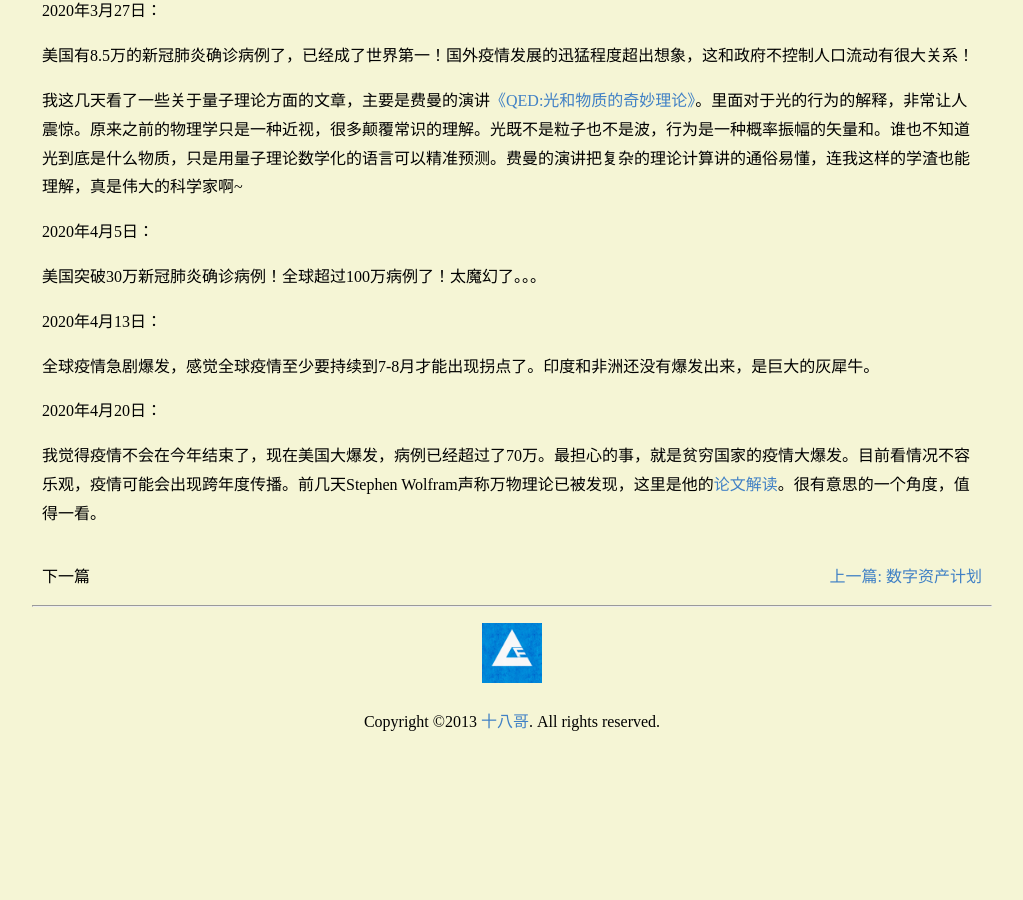
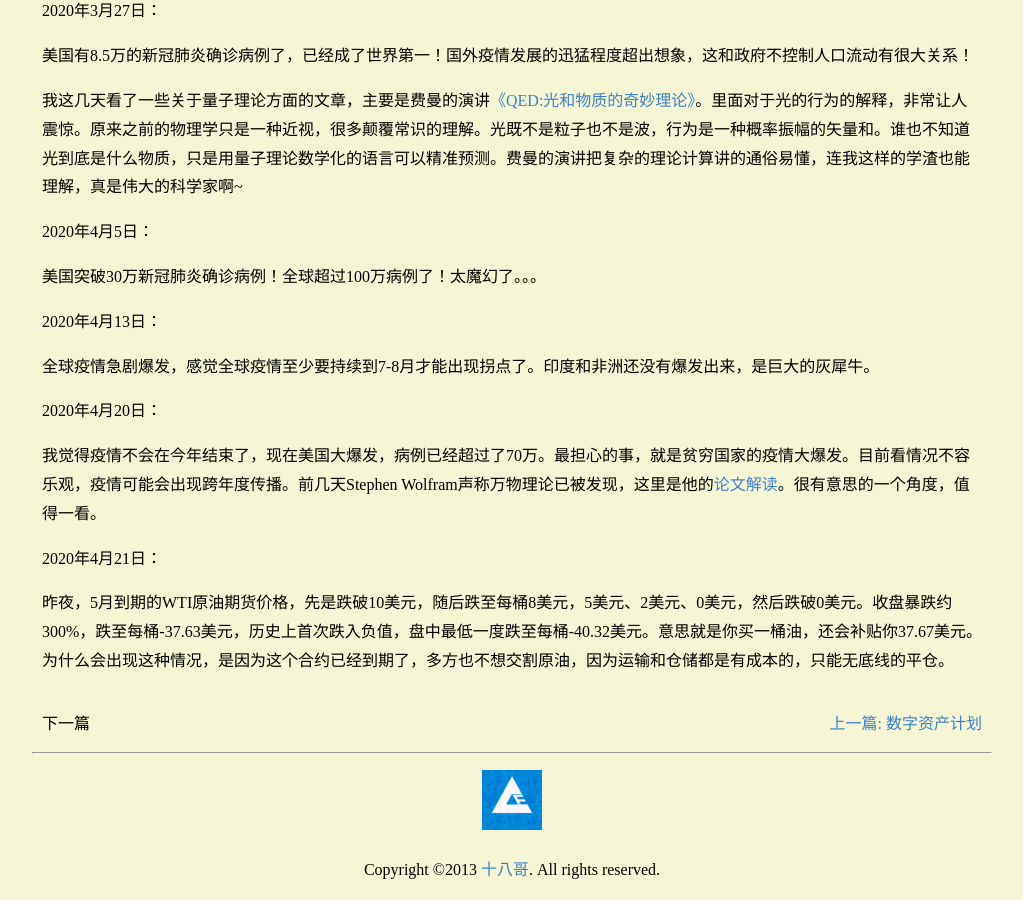
Before and after one commit to cforth/blog, a Jekyll site: the page built from _posts/2020-2-26-record.md, in a window 1280 px wide and 900 px high, scrolled down 1533 px. Shown: the whole window, without its empty margins (128-1151 px from the left). Built offline with Jekyll 4.4.1, drawn with Linux system fonts in a browser that asks for light colours; comment, search, counter and statistics services are not loaded; before the commit the page ends 2286 px from its top, so only the background shows below that.

Commit message:
Update 2020-2-26-record.md

```diff
--- a/_posts/2020-2-26-record.md
+++ b/_posts/2020-2-26-record.md
@@ -66,3 +66,7 @@ tags: [Thinking]
 2020年4月20日：
 
 我觉得疫情不会在今年结束了，现在美国大爆发，病例已经超过了70万。最担心的事，就是贫穷国家的疫情大爆发。目前看情况不容乐观，疫情可能会出现跨年度传播。前几天Stephen Wolfram声称万物理论已被发现，这里是他的[论文解读](https://www.zhihu.com/question/387862824)。很有意思的一个角度，值得一看。
+
+2020年4月21日：
+
+昨夜，5月到期的WTI原油期货价格，先是跌破10美元，随后跌至每桶8美元，5美元、2美元、0美元，然后跌破0美元。收盘暴跌约300%，跌至每桶-37.63美元，历史上首次跌入负值，盘中最低一度跌至每桶-40.32美元。意思就是你买一桶油，还会补贴你37.67美元。为什么会出现这种情况，是因为这个合约已经到期了，多方也不想交割原油，因为运输和仓储都是有成本的，只能无底线的平仓。
```
